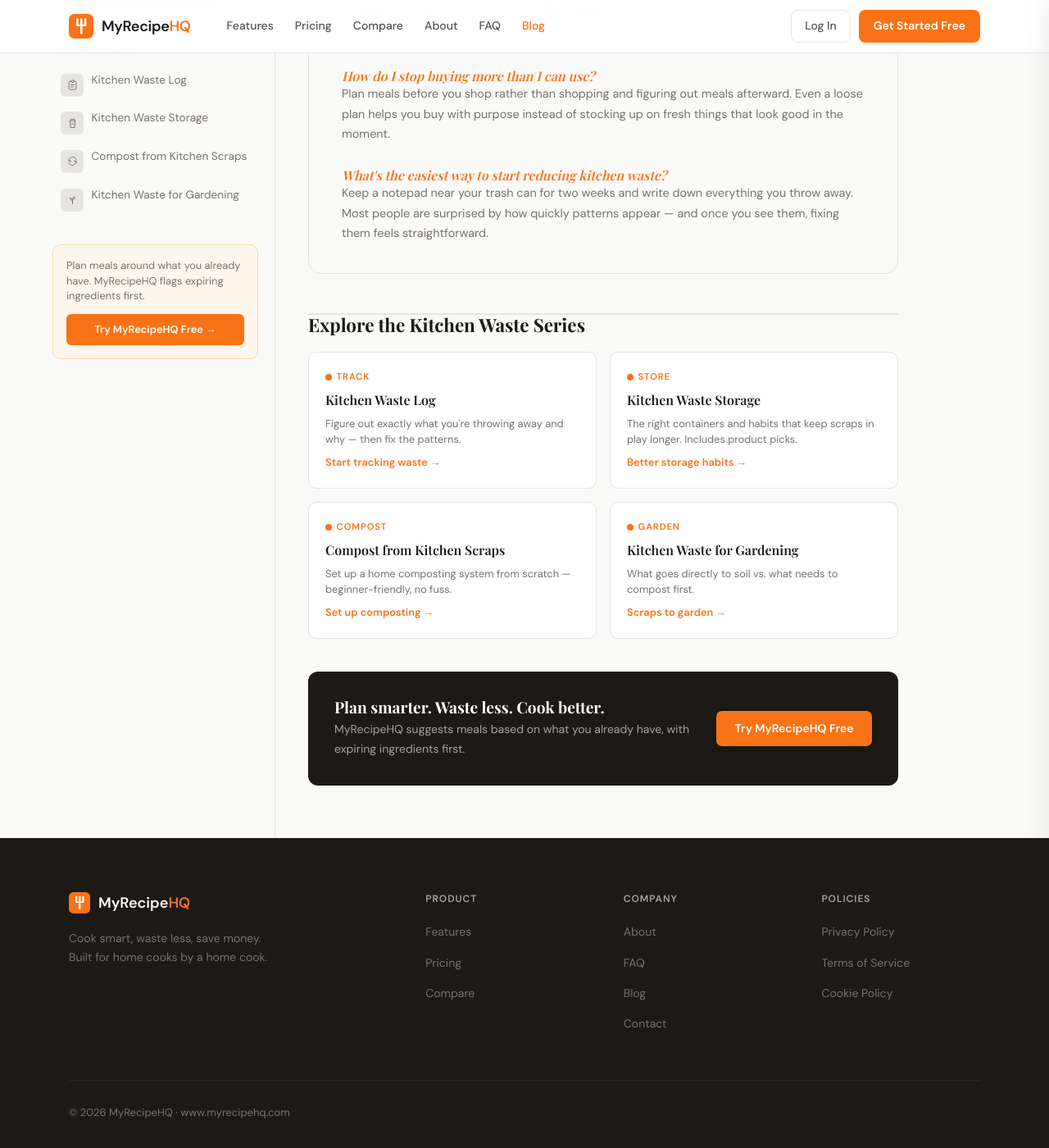
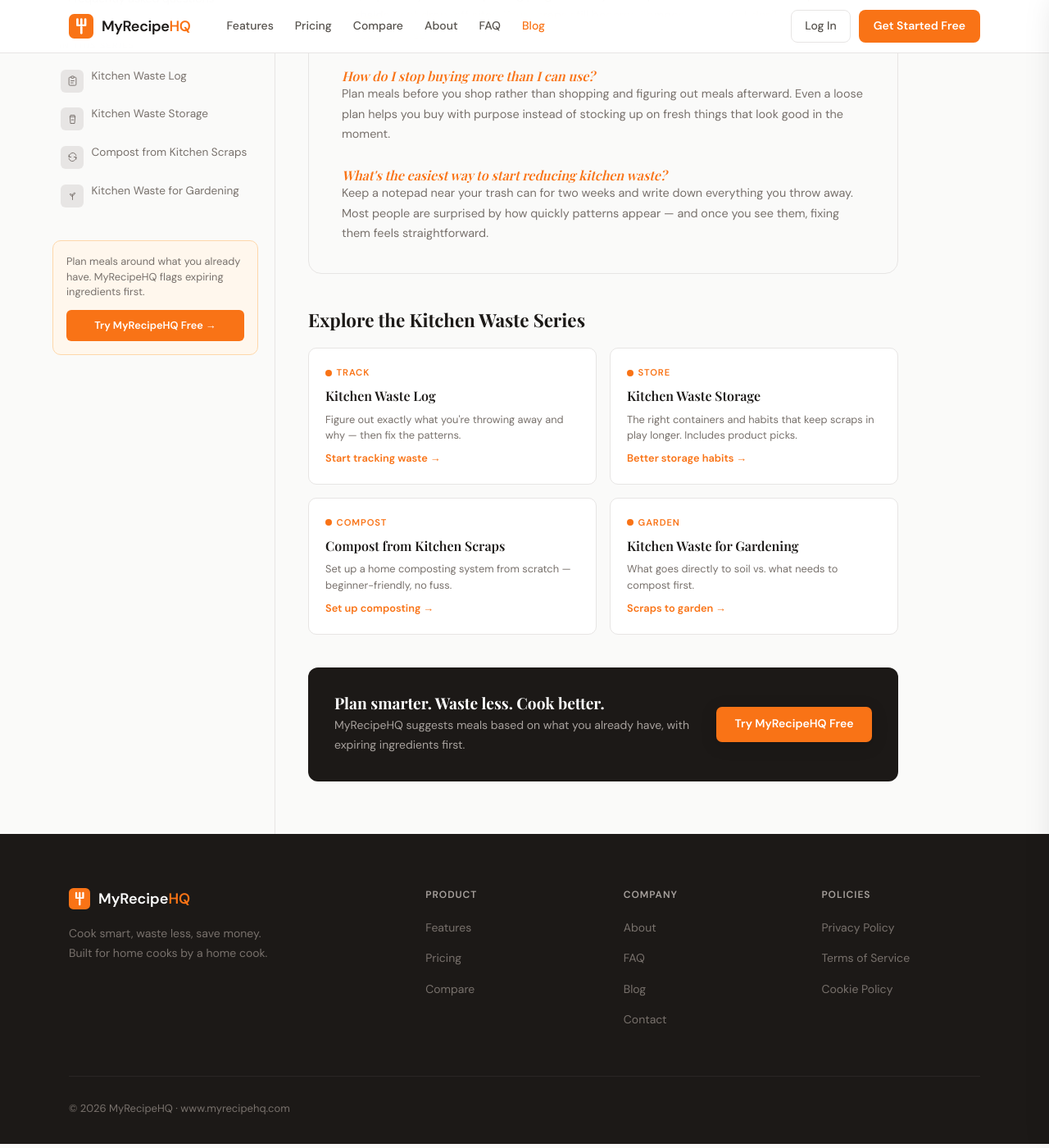
Before and after one commit to bgerlach463/recipehq-site, a Jekyll site: the page built from _posts/2026-04-11-kitchen-waste-management-home.html, in a window 1280 px wide and 1400 px high, scrolled down 4306 px. Shown: the whole window at 82% size. Built offline with Jekyll 4.4.1, drawn with Linux system fonts in a browser that asks for light colours.

Commit message:
Pillar: remove cluster section border-top, tighten spacing
The separator line above "Explore the Kitchen Waste Series" is
redundant now that the FAQ box provides a clear visual break.
Reduced top margin from 3rem+2rem to 1.5rem.

Co-Authored-By: Claude Opus 4.6 (1M context) <noreply@anthropic.com>

```diff
--- a/_posts/2026-04-11-kitchen-waste-management-home.html
+++ b/_posts/2026-04-11-kitchen-waste-management-home.html
@@ -148,7 +148,7 @@ head_extra: |
     .faq-box p:last-child { margin-bottom: 0; }
 
     /* CLUSTER CARDS */
-    .cluster-section { margin-top: 3rem; padding-top: 2rem; border-top: 2px solid var(--border); }
+    .cluster-section { margin-top: 1.5rem; }
     .cluster-section h2 { font-family: 'Playfair Display', serif; font-size: 1.4rem; font-weight: 700; margin-bottom: 1.25rem; color: var(--text); }
     .cluster-grid { display: grid; grid-template-columns: 1fr 1fr; gap: 1rem; }
     .cluster-card { background: var(--white); border: 1px solid var(--border); border-radius: 10px; padding: 1.25rem; text-decoration: none; transition: all 0.15s; display: flex; flex-direction: column; gap: 0.5rem; }
```
